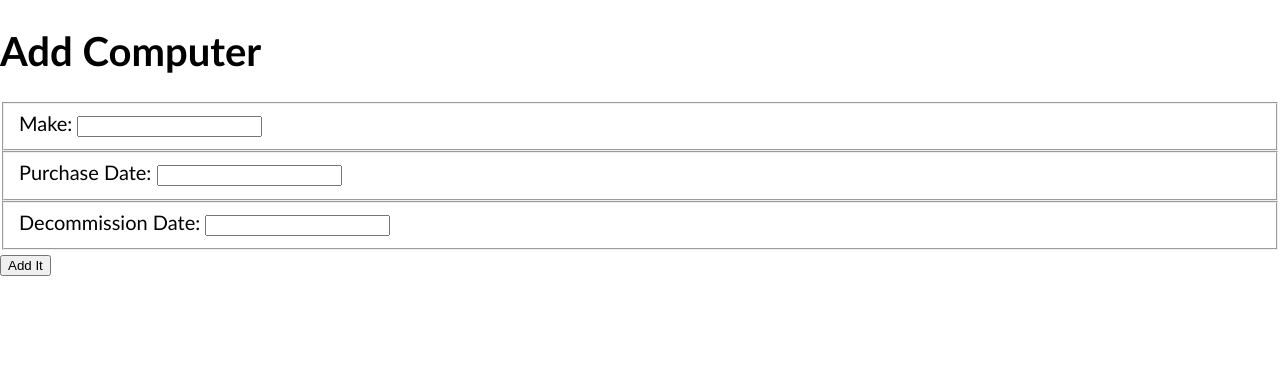
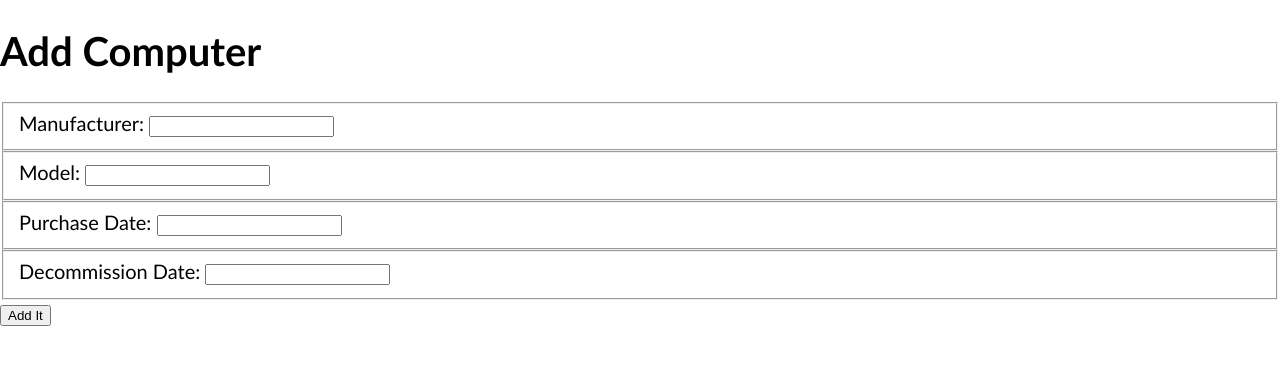
Before and after one commit to nss-day-cohort-33/bangazon-workforce-management-galydia-empire, a Django app: template hrapp/templates/computers/computers_form.html in a window 1280 px wide. Shown: the part 86-451 px from the top of the page. Run offline with Django 3.2, Linux system fonts and the light colour scheme; the template is opened without the code that fills it, so the values that code supplies are empty.

Commit message:
details works, had to change models

```diff
--- a/hrapp/models/computer.py
+++ b/hrapp/models/computer.py
@@ -12,7 +12,8 @@ class Computer(models.Model):
       employees: This property contains the many to many relationship with the computer/employee model
     '''
 
-    make = models.CharField(max_length=20)
+    manufacturer = models.CharField(max_length=20)
+    model = models.CharField(max_length=20)
     purchase_date = models.DateField()
     decommission_date = models.DateField(null=True, blank=True, default=None)
     employees = models.ManyToManyField("Employee", through='EmployeeComputer')
--- a/hrapp/templates/computers/computers_detail.html
+++ b/hrapp/templates/computers/computers_detail.html
@@ -2,7 +2,7 @@
 
 {% block content %}
     <div>
-    Computer Make & Model: {{computer.make}}
+    Computer Manufacturer & Model: {{computer.manufacturer}} {{computer.model}}
         <br>&emsp;Purchase Date: {{computer.purchase_date}}
         <br>&emsp;Decommission Date: {{computer.decommission_date}}
     </div>
--- a/hrapp/templates/computers/computers_form.html
+++ b/hrapp/templates/computers/computers_form.html
@@ -7,8 +7,12 @@
     <form action="{% url 'hrapp:computer_list' %}" method="post">
       {% csrf_token %}
       <fieldset>
-          <label for="make">Make: </label>
-          <input id="make" type="text" name="make">
+          <label for="manufacturer">Manufacturer: </label>
+          <input id="manufacturer" type="text" name="manufacturer">
+      </fieldset>
+      <fieldset>
+          <label for="model">Model: </label>
+          <input id="model" type="text" name="model">
       </fieldset>
       <fieldset>
           <label for="purchase_date">Purchase Date: </label>
--- a/hrapp/templates/computers/computers_list.html
+++ b/hrapp/templates/computers/computers_list.html
@@ -8,7 +8,7 @@
 <ol>
 {% for computer in computers %}
     <li>
-    Computer Make & Model: <a href="{% url 'hrapp:computer' computer.id %}">{{computer.make}} </a>
+    Computer Manufacturer & Model: <a href="{% url 'hrapp:computer' computer.id %}">{{computer.maufacturer}} {{computer.model}}</a>
         <br>&emsp;Purchase Date: {{computer.purchase_date}}
         <br>&emsp;Decommission Date: {{computer.decommission_date}}
     </li><br>
--- a/hrapp/urls.py
+++ b/hrapp/urls.py
@@ -11,5 +11,5 @@ urlpatterns = [
     path('employees/', employee_list, name='employee_list'),
     path('computers/', computer_list, name='computer_list'),
     path('computer/form/', computer_form, name='computer_form'),
-    path('books/<int:computer_id>/', computer_details, name='computer'),
+    path('computer/<int:computer_id>/', computer_details, name='computer'),
 ]
--- a/hrapp/views/computers/computer_detail.py
+++ b/hrapp/views/computers/computer_detail.py
@@ -15,7 +15,8 @@ def get_computer(computer_id):
         db_cursor.execute("""
         SELECT
             c.id,
-            c.make,
+            c.manufacturer,
+            c.model,
             c.purchase_date,
             c.decommission_date
         FROM hrapp_computer c
--- a/hrapp/views/computers/computers_form.py
+++ b/hrapp/views/computers/computers_form.py
@@ -15,7 +15,8 @@ def get_computers():
         db_cursor.execute("""
             select
                 c.id,
-                c.make,
+                c.manufacturer,
+                c.model,
                 c.purchase_date,
                 c.decommission_date
             from hrapp_computer c
```
Also changed, not shown: hrapp/views/computers/computer_list.py (+6 -4 lines).
